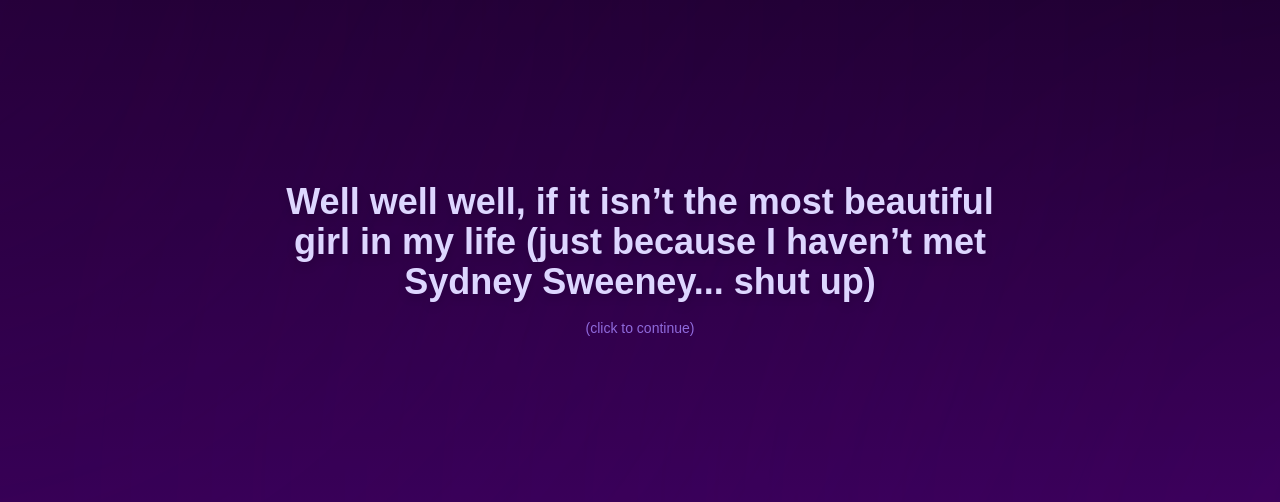
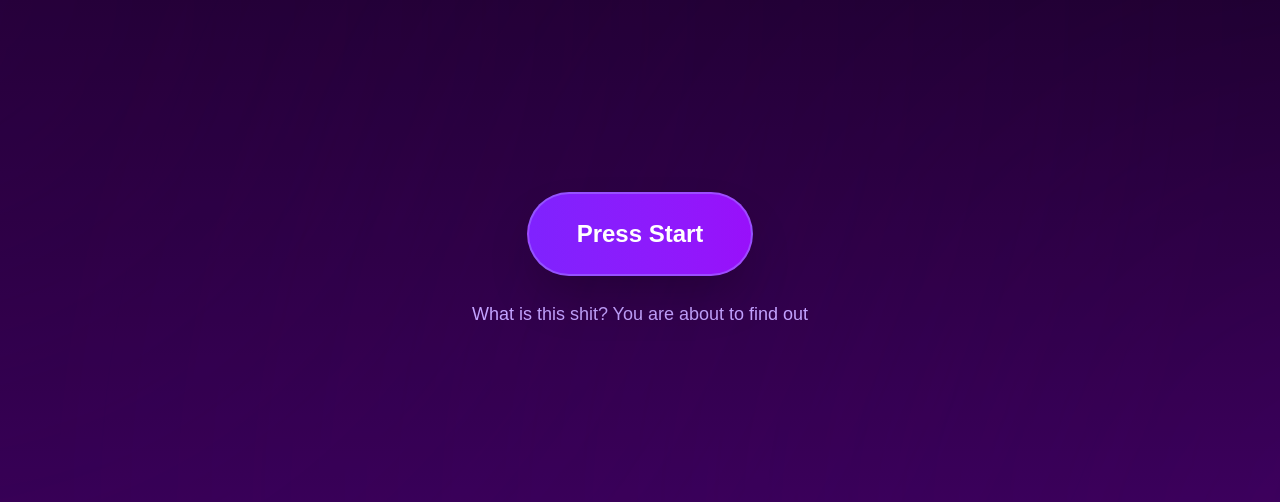
Before and after one commit to dacvazquez/gabys-map, a Next.js app: page / in a window 1280 px wide. Shown: the part 140-642 px from the top of the page. Built offline with nearby package versions, Linux system fonts and the light colour scheme.

Commit message:
Refactor IntroCard and IntroSequence components to enhance user interaction; added animated start button and improved journey initiation logic.

```diff
--- a/src/app/components/BirthdayMap.tsx
+++ b/src/app/components/BirthdayMap.tsx
@@ -70,7 +70,7 @@
   };
 
   const handleStartJourney = () => {
-    setShowIntro(false);
+    // Don't hide the intro card, just start the journey
     setIsAutoMoving(true);
     if (revealed.includes(gifts[0].id)) {
       setCurrentStep(1);
--- a/src/app/components/GiftModal.tsx
+++ b/src/app/components/GiftModal.tsx
@@ -1,4 +1,3 @@
-import React from "react";
 import { motion, AnimatePresence } from "framer-motion";
 import { Gift } from "./giftsData";
 import { Heart } from "./GiftIcons";
--- a/src/app/components/IntroCard.tsx
+++ b/src/app/components/IntroCard.tsx
@@ -1,7 +1,5 @@
-import React from "react";
+import { useState } from "react";
 import { motion, AnimatePresence } from "framer-motion";
-import { Gift } from "./giftsData";
-import { Heart } from "./GiftIcons";
 
 interface IntroCardProps {
   show: boolean;
@@ -14,7 +12,17 @@
   show,
   onStartJourney,
   onLaunchHearts,
+  firstGiftRevealed,
 }: IntroCardProps) {
+  const [showStartButton, setShowStartButton] = useState(true);
+  const [showArrow, setShowArrow] = useState(true);
+
+  const handleStartJourney = () => {
+    setShowStartButton(false);
+    setShowArrow(false);
+    onStartJourney();
+  };
+
   return (
     <AnimatePresence>
       {show && (
@@ -28,15 +36,71 @@
           <p className="mt-2 text-sm text-gray-600">
             Lets see where the road takes us :3 ...
           </p>
-          <div className="mt-4 flex gap-2">
+
+          <div className="mt-4 flex gap-2 flex-wrap relative">
+            {/* Flecha animada — solo si ya se reveló el primer regalo */}
+            <AnimatePresence>
+              {firstGiftRevealed && showArrow && showStartButton && (
+                <motion.div
+                  key="arrow"
+                  initial={{ opacity: 0, x: -10, y: 0 }}
+                  animate={{
+                    opacity: [0, 1, 0],
+                    x: [-30, 10, -30], // ← movimiento izquierda ↔ derecha
+                    transition: {
+                      duration: 2.0,
+                      repeat: Infinity,
+                      ease: "easeInOut",
+                    },
+                  }}
+                  exit={{ opacity: 0 }}
+                  className="absolute left-[-50px] top-1/2 -translate-y-9"
+                >
+                  <svg
+                    xmlns="http://www.w3.org/2000/svg"
+                    className="w-8 h-8 text-violet-500 rotate-90" // ← apunta a la derecha
+                    fill="none"
+                    viewBox="0 0 24 24"
+                    stroke="currentColor"
+                    strokeWidth="2"
+                  >
+                    <path
+                      strokeLinecap="round"
+                      strokeLinejoin="round"
+                      d="M12 19V5m0 0l-7 7m7-7l7 7"
+                    />
+                  </svg>
+                </motion.div>
+              )}
+            </AnimatePresence>
+
+            {/* Botón Start the journey */}
+            <AnimatePresence>
+              {showStartButton && (
+                <motion.button
+                  key="start-button"
+                  initial={{ opacity: 1, scale: 1 }}
+                  exit={{ opacity: 0, scale: 0.8 }}
+                  transition={{ duration: 0.3 }}
+                  onClick={handleStartJourney}
+                  disabled={!firstGiftRevealed} // Locked if the first gift is not revealed yet
+                  className={`px-7 py-2 rounded-full text-sm relative z-[10] transition-all
+        ${
+          firstGiftRevealed
+            ? "bg-violet-500 text-white hover:scale-[1.05]"
+            : "bg-gray-300 text-gray-500 cursor-not-allowed"
+        }`}
+                >
+                  Start the journey
+                </motion.button>
+              )}
+            </AnimatePresence>
+
+            {/* Botón Launch hearts */}
             <button
-              onClick={onStartJourney}
-              className="px-3 py-2 bg-violet-500 text-white rounded-full text-sm"
+              onClick={onLaunchHearts}
+              className="px-3 py-2 bg-white border rounded-full text-sm"
             >
-              Start the journey
-            </button>
-
-            <button onClick={onLaunchHearts} className="px-3 py-2 bg-white border rounded-full text-sm">
               Launch gay hearts 💅🏻
             </button>
           </div>
--- a/src/app/components/IntroSequence.tsx
+++ b/src/app/components/IntroSequence.tsx
@@ -5,7 +5,7 @@
 import BirthdayMap from "./BirthdayMap";
 
 export default function IntroSequence() {
-  const [step, setStep] = useState(0);
+  const [step, setStep] = useState(-1); // Start at -1 for the initial button
   const [showMap, setShowMap] = useState(false);
   const [transitioning, setTransitioning] = useState(false);
 
@@ -18,6 +18,10 @@
       setTransitioning(true);
       setTimeout(() => setShowMap(true), 3000); // wait until animation finishes
     }
+  };
+
+  const handleStart = () => {
+    setStep(0); // Move to first message
   };
 
   // 🌫️ Niebla en movimiento
@@ -85,8 +89,10 @@
 
   return (
     <div
-      onClick={handleClick}
-      className="relative flex flex-col items-center justify-center min-h-screen overflow-hidden cursor-pointer select-none bg-gradient-to-b from-[#0f001a] via-[#210035] to-[#360057]"
+      onClick={step !== -1 ? handleClick : undefined}
+      className={`relative flex flex-col items-center justify-center min-h-screen overflow-hidden select-none bg-gradient-to-b from-[#0f001a] via-[#210035] to-[#360057] ${
+        step !== -1 ? "cursor-pointer" : ""
+      }`}
     >
       {!transitioning && (
         <>
@@ -96,6 +102,45 @@
       )}
 
       <AnimatePresence mode="wait">
+        {step === -1 && (
+          <motion.div
+          key="start"
+          initial={{ opacity: 0, scale: 0.8 }}
+          animate={{ opacity: 1, scale: 1 }}
+          exit={{ opacity: 0, scale: 0.8 }}
+          transition={{ duration: 0.8, ease: "easeOut" }}
+          className="text-center max-w-2xl"
+        >
+          <motion.button
+            onClick={handleStart}
+            initial={{ opacity: 0, y: 20 }}
+            animate={{
+              opacity: 1,
+              y: 0,
+              transition: { delay: 0.3, duration: 0.6, ease: "easeOut" },
+            }}
+            whileHover={{ scale: 1.1 }}
+            whileTap={{ scale: 0.95 }}
+            className="relative z-120 px-12 py-6 bg-gradient-to-r from-violet-600 to-purple-600 text-white text-2xl font-bold rounded-full shadow-2xl hover:shadow-violet-500/50 transition-all duration-300 border-2 border-violet-400/50"
+          >
+            Press Start
+          </motion.button>
+
+          <motion.p
+            initial={{ opacity: 0, y: 10 }}
+            animate={{
+              opacity: 1,
+              y: 0,
+              transition: { delay: 1, duration: 0.6, ease: "easeOut" },
+            }}
+            className="mt-6 text-violet-300 text-lg opacity-80"
+          >
+            What is this shit? You are about to find out
+          </motion.p>
+        </motion.div>
+
+        )}
+
         {step === 0 && (
           <motion.div
             key="step1"
@@ -106,8 +151,8 @@
             className="text-center max-w-3xl"
           >
             <h1 className="text-4xl font-bold text-violet-200 drop-shadow-lg">
-              Well well well, if it isn’t the most beautiful girl in my life
-              (just because I haven’t met Sydney Sweeney... shut up)
+              Well well well, if it isn't the most beautiful girl in my life
+              (just because I haven't met Sydney Sweeney... shut up)
             </h1>
             <p className="mt-4 text-violet-400 text-sm opacity-80">
               (click to continue)
@@ -146,7 +191,7 @@
             <h1 className="text-4xl font-bold text-violet-200 drop-shadow-lg">
               Things that you like, love, enjoy...
               <br />
-              and that I love, enjoy, and adore giving to you, my love.
+              and that I love, enjoy, and adore giving to you
             </h1>
             <p className="mt-4 text-violet-300 text-sm opacity-80">
               (click to continue)
--- a/src/app/components/MapHeader.tsx
+++ b/src/app/components/MapHeader.tsx
@@ -43,7 +43,7 @@
             Welcome to your Birthday Road
           </h1>
           <p className="text-sm text-gray-600">
-            You give me TONS of great memories, you deserve everything I can
+            You give me <strong>TONS</strong> of great memories, you deserve everything I can
             give you and more
           </p>
         </div>
--- a/src/app/components/WelcomeModal.tsx
+++ b/src/app/components/WelcomeModal.tsx
@@ -31,20 +31,17 @@
             <p className="text-gray-700 mb-6">
               A map where you can find tons of interesting shit you like.
               <br />
-              You just need to help Gaby
+              You just need to move around the map and
               <br />
-              (some pretty girl I happen to knowquite well)
+              find all the gifts his <strong>handsome boyfriend</strong> (ahem *clears throat*)
               <br />
-              find all the gifts her <strong>handsome boyfriend</strong>{" "}
-              (ahem *clears throat*)
-              <br />
-              gathered for her. Every gift comes with a very bad joke, survive
+              - gathered for her. Every gift comes with a very bad joke, survive
               <br />
               <br />
               What are you waiting for?
               <br />
               <br />
-              Let's start by clicking the first item, shall we?
+              Start by clicking the first item, shall we?
             </p>
 
             <motion.button
```
